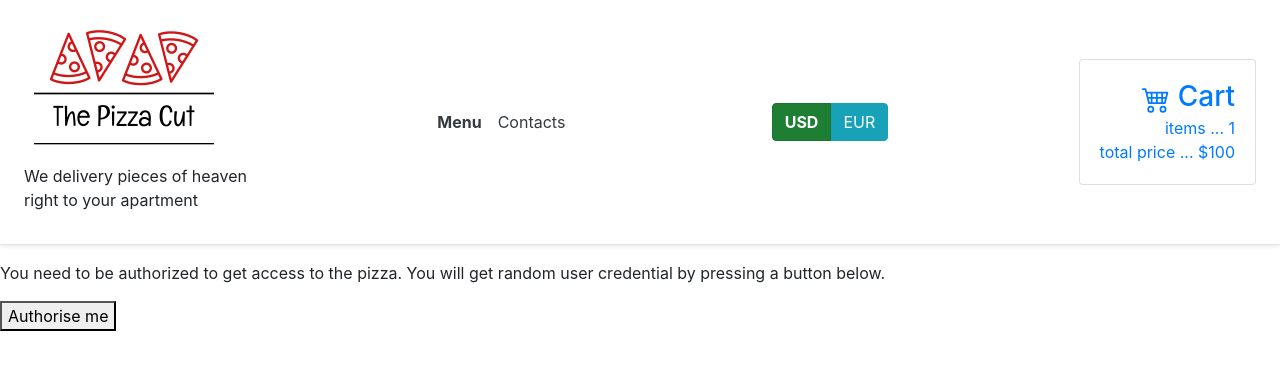
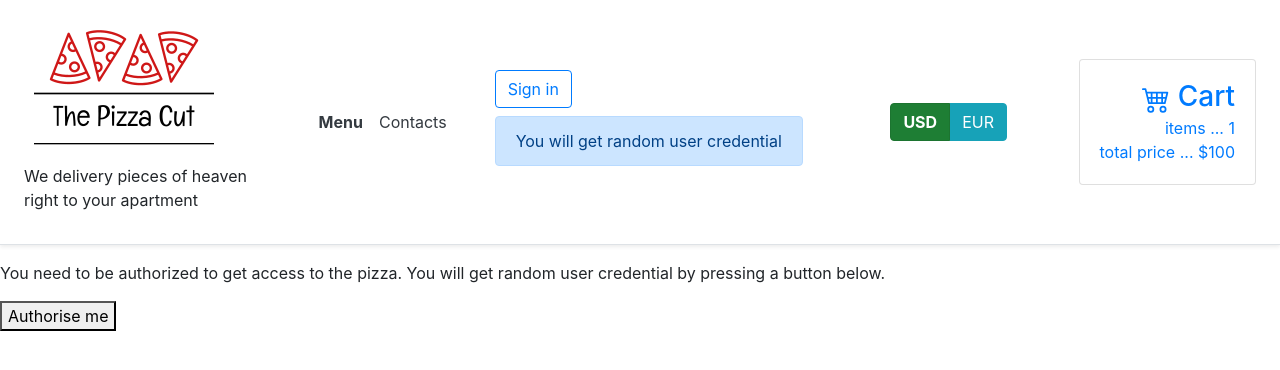
Before and after one commit to Armalon/PizzaTaskFrontend, a Vue app in the folder frontend/pizza/: page / in a window 1280 px wide. Shown: the top 370 px of the page. Built offline with nearby package versions, Linux system fonts and the light colour scheme.

Commit message:
Login component usage

```diff
--- a/frontend/pizza/src/App.vue
+++ b/frontend/pizza/src/App.vue
@@ -4,6 +4,8 @@
             <logo></logo>
 
             <navigation></navigation>
+
+            <login></login>
 
             <currencies></currencies>
 
@@ -19,6 +21,7 @@
     import Navigation from "./components/Navigation"
     import Currencies from './components/Currencies'
     import Cart from "./components/Cart";
+    import Login from "./components/Login";
 
     export default {
         name: 'App',
@@ -26,7 +29,8 @@
             Logo,
             Navigation,
             Currencies,
-            Cart
+            Cart,
+            Login
         }
     }
 </script>
```
